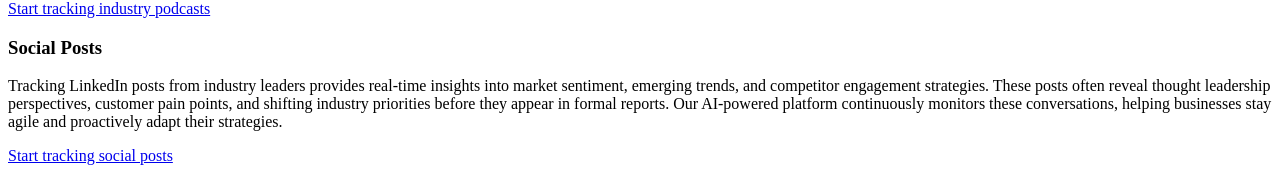
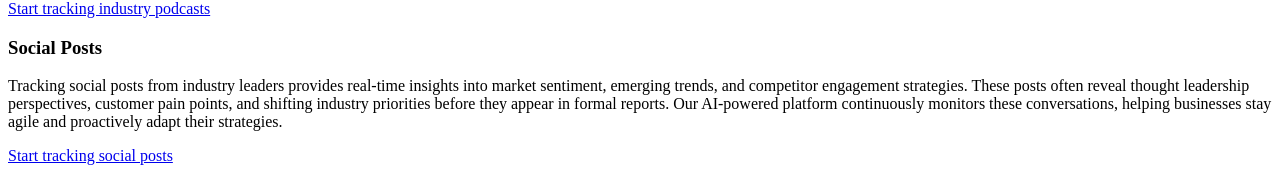
Before and after one commit to deg/marketbuzzr_landing_page, a React (Vite) app: page / in a window 1280 px wide. Shown: the part 721-902 px from the top of the page. Built offline with nearby package versions, Linux system fonts and the light colour scheme; the HTML template or start-up script is replaced by a standard one.

Commit message:
Fix LinkedIn reference

```diff
--- a/src/components/Features.jsx
+++ b/src/components/Features.jsx
@@ -40,7 +40,7 @@ const FEATURES_DATA = [
   {
     heading: "Social Posts",
     description:
-      "Tracking LinkedIn posts from industry leaders provides real-time insights " +
+      "Tracking social posts from industry leaders provides real-time insights " +
       "into market sentiment, emerging trends, and competitor engagement strategies. " +
       "These posts often reveal thought leadership perspectives, customer pain " +
       "points, and shifting industry priorities before they appear in formal " +
```
